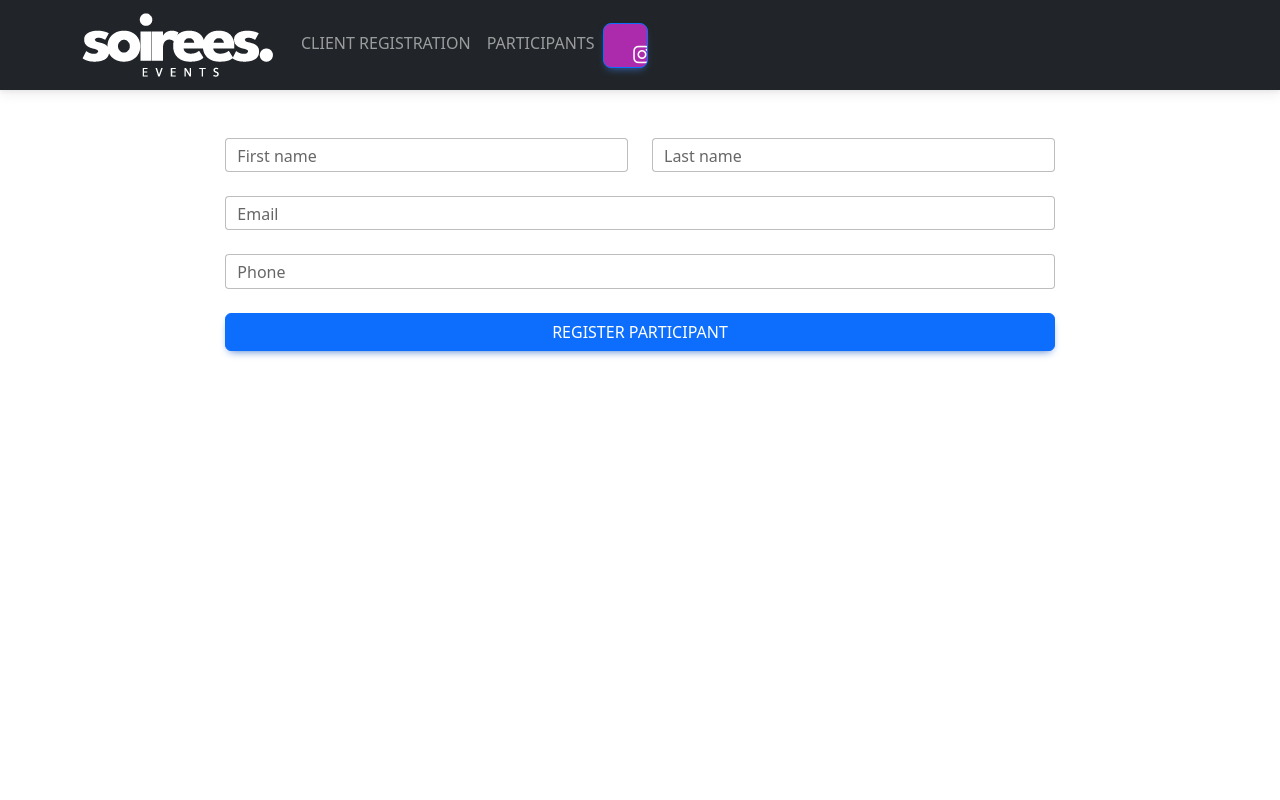
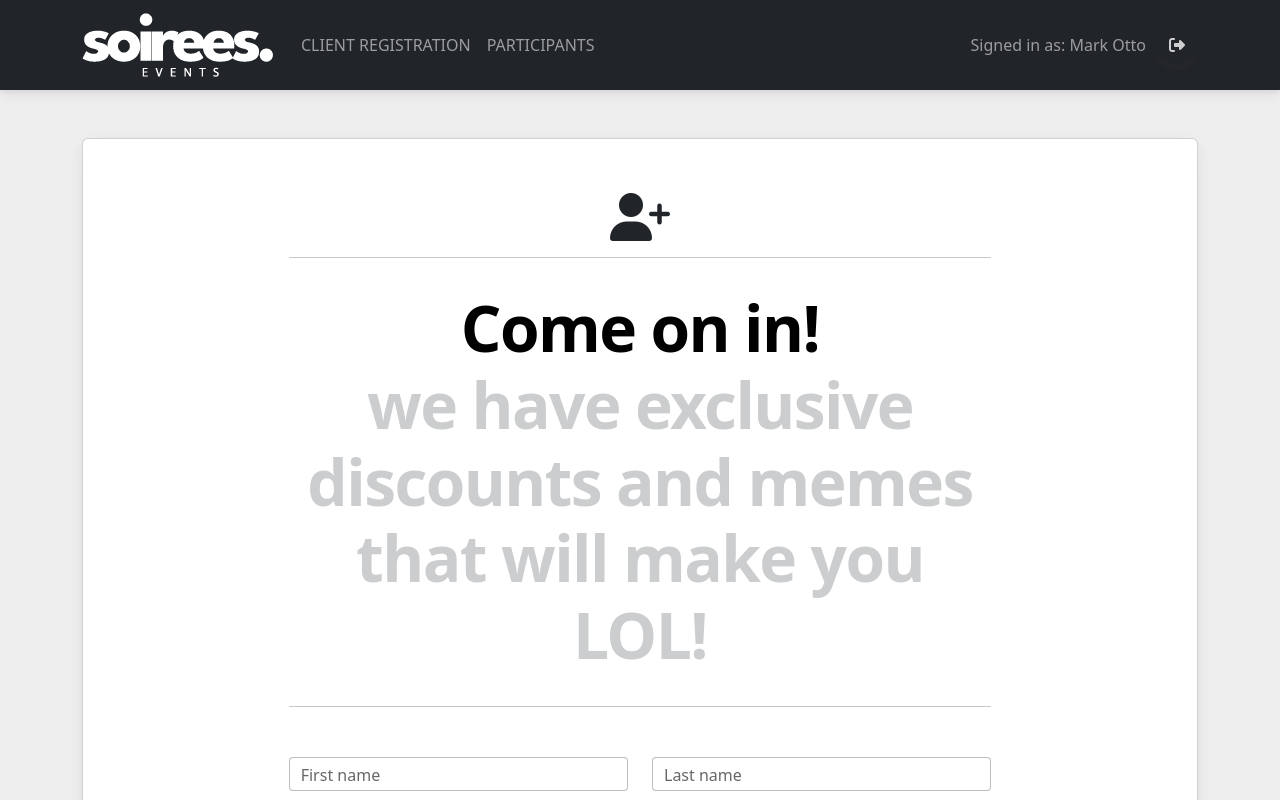
Before and after one commit to laurynvar/project-exam, a React (Create React App) app: page /clientregister in a window 1280 px wide. Shown: the top 800 px of the page. Built offline with nearby package versions, Linux system fonts and the light colour scheme; no server answers; the HTML template or start-up script is replaced by a standard one.

Commit message:
Some styles added

```diff
--- a/src/components/ClientRegister.jsx
+++ b/src/components/ClientRegister.jsx
@@ -7,6 +7,10 @@ import {
   MDBInput,
   MDBBtn,
   MDBTextArea,
+  MDBCard,
+  MDBCardBody,
+  MDBIcon,
+  MDBTypography,
 } from "mdb-react-ui-kit";
 import axios from "axios";
 
@@ -34,11 +38,43 @@ export const ClientRegister = () => {
   };
 
   return (
-    <MDBContainer fluid className="mt-5">
-      <section>
+    <section className="h-100 h-custom" style={{ backgroundColor: "#eee" }}>
+      <MDBContainer className="py-5 h-100">
+        <MDBCol>
+          <MDBCard>
+            <MDBCardBody className="p-4">
               <MDBRow className="justify-content-center">
                 <MDBCol lg="8">
-            <form onSubmit={handleOnSubmit}>
+                  <div className="text-center">
+                    <MDBIcon
+                      fas
+                      icon="user-plus"
+                      size="3x"
+                      style={{ marginTop: "30px" }}
+                    />
+                    <hr />
+                    <MDBRow>
+                      <h1
+                        className="my-3 display-3 fw-bold ls-tight"
+                        style={{
+                          color: "black",
+                        }}
+                      >
+                        Come on in! <br />
+                        <span
+                          style={{
+                            color:
+                              "hsl(210, 1.9999999999999931%, 80.3921568627451%)",
+                          }}
+                        >
+                          we have exclusive discounts and memes that will make
+                          you LOL!
+                        </span>
+                      </h1>
+                    </MDBRow>
+                    <hr />
+                  </div>
+                  <form style={{ marginTop: "50px" }} onSubmit={handleOnSubmit}>
                     <MDBRow>
                       <MDBCol>
                         <MDBInput
@@ -79,13 +115,17 @@ export const ClientRegister = () => {
                       type="submit"
                       block
                       className="mb-4"
+                      color="dark"
                     >
                       Register participant
                     </MDBBtn>
                   </form>
                 </MDBCol>
               </MDBRow>
+            </MDBCardBody>
+          </MDBCard>
+        </MDBCol>
+      </MDBContainer>
     </section>
-    </MDBContainer>
   );
 };
--- a/src/components/NavBar.jsx
+++ b/src/components/NavBar.jsx
@@ -23,7 +23,7 @@ export const NavBar = ({ isLoading, onLogOut }) => {
             <img src={logo} alt="logo" />
           </Navbar.Brand>
           <Nav className="me-auto">
-            {isSignedIn ? (
+            {isSignedIn && (
               <>
                 <Nav.Link as={Link} to="/clientregister">
                   CLIENT REGISTRATION
@@ -31,13 +31,20 @@ export const NavBar = ({ isLoading, onLogOut }) => {
                 <Nav.Link as={Link} to="/participants">
                   PARTICIPANTS
                 </Nav.Link>
+              </>
+            )}
+          </Nav>
+          <Nav>
+            {isSignedIn ? (
+              <>
+                <Navbar.Text>Signed in as: Mark Otto</Navbar.Text>
                 <MDBBtn
+                  color="dark"
+                  className="rounded-circle"
                   onClick={onLogOut}
-                  size="lg"
-                  floating
-                  style={{ backgroundColor: "#ac2bac" }}
+                  style={{ color: "#cecece", marginLeft: "10px" }}
                 >
-                  {isSignedIn && <MDBIcon fab icon="instagram" />}
+                  <MDBIcon fas icon="sign-out-alt" />
                 </MDBBtn>
               </>
             ) : (
--- a/src/components/Participant.jsx
+++ b/src/components/Participant.jsx
@@ -24,7 +24,7 @@ export const Participant = ({ participant, onDelete }) => {
             <div className="d-flex flex-row align-items-center">
               <div>
                 <MDBCardImage
-                  src="https://global-uploads.webflow.com/618e36726d3c0f19c9284e56/61f7ce8e8dc8d6499373f820_user.png"
+                  src="https://simg.nicepng.com/png/small/136-1366211_group-of-10-guys-login-user-icon-png.png"
                   fluid
                   className="rounded-circle"
                   alt=""
@@ -45,12 +45,18 @@ export const Participant = ({ participant, onDelete }) => {
                   className="fw-normal mb-0"
                 ></MDBTypography>
               </div>
+              <MDBIcon fas icon="phone" style={{ marginRight: "5px" }} />
               <div style={{ width: "150px" }}>
                 <MDBTypography tag="h5" className="mb-0">
                   {phone}
                 </MDBTypography>
               </div>
-              <MDBBtn onClick={() => onDelete(id)} style={{ color: "#cecece" }}>
+              <MDBBtn
+                color="dark"
+                className="rounded-circle"
+                onClick={() => onDelete(id)}
+                style={{ color: "#cecece" }}
+              >
                 <MDBIcon fas icon="trash-alt" />
               </MDBBtn>
             </div>
--- a/src/components/ParticipantList.jsx
+++ b/src/components/ParticipantList.jsx
@@ -3,6 +3,7 @@ import { Participant } from "./Participant";
 import axios from "axios";
 import { Link } from "react-router-dom";
 import { AuthenticationContext } from "./AuthenticationContext";
+import logo from "../assets/white_logo.png";
 
 import {
   MDBBtn,
@@ -109,93 +110,46 @@ export const ParticipantList = () => {
                                 alt=""
                               />
                             </div>
+
+                            <img src={logo} style={{ width: "150px" }} />
+                            <MDBTypography tag="h2" className="mb-0">
+                              RAMMSTEIN AFTERPARTY
+                            </MDBTypography>
+
+                            <hr />
+
+                            <p className="small">Venue:</p>
                             <MDBTypography tag="h5" className="mb-0">
-                              Event details
+                              Vilnius | Lithuania
                             </MDBTypography>
-                            <p className="small">Payment methods</p>
-                            <a href="#!" type="submit" className="text-white">
-                              <MDBIcon fab icon="cc-mastercard fa-2x me-2" />
-                            </a>
-                            <a href="#!" type="submit" className="text-white">
-                              <MDBIcon fab icon="cc-visa fa-2x me-2" />
-                            </a>
-                            <a href="#!" type="submit" className="text-white">
-                              <MDBIcon fab icon="cc-amex fa-2x me-2" />
-                            </a>
-                            <a href="#!" type="submit" className="text-white">
-                              <MDBIcon fab icon="cc-paypal fa-2x me-2" />
-                            </a>
 
-                            <form className="mt-4">
-                              <MDBInput
-                                className="mb-4"
-                                label="Cardholder's Name"
-                                type="text"
-                                size="lg"
-                                placeholder="Cardholder's Name"
-                                contrast
-                              />
+                            <MDBTypography tag="h5" className="mb-0">
+                              Vingio parkas
+                            </MDBTypography>
 
-                              <MDBInput
-                                className="mb-4"
-                                label="Card Number"
-                                type="text"
-                                size="lg"
-                                minLength="19"
-                                maxLength="19"
-                                placeholder="1234 5678 9012 3457"
-                                contrast
-                              />
+                            <MDBRow className="mb-4"></MDBRow>
 
                             <MDBRow className="mb-4">
                               <MDBCol md="6">
-                                  <MDBInput
-                                    className="mb-4"
-                                    label="Expiration"
-                                    type="text"
-                                    size="lg"
-                                    minLength="7"
-                                    maxLength="7"
-                                    placeholder="MM/YYYY"
-                                    contrast
-                                  />
+                                <p className="small">Date:</p>
+                                <MDBTypography tag="h5" className="mb-0">
+                                  23/05/22
+                                </MDBTypography>
                               </MDBCol>
                               <MDBCol md="6">
-                                  <MDBInput
-                                    className="mb-4"
-                                    label="Cvv"
-                                    type="text"
-                                    size="lg"
-                                    minLength="3"
-                                    maxLength="3"
-                                    placeholder="&#9679;&#9679;&#9679;"
-                                    contrast
-                                  />
+                                <p className="small">Time:</p>
+                                <MDBTypography tag="h5" className="mb-0">
+                                  11 PM - 3 AM
+                                </MDBTypography>
                               </MDBCol>
                             </MDBRow>
-                            </form>
 
                             <hr />
 
                             <div className="d-flex justify-content-between">
-                              <p className="mb-2">Subtotal</p>
-                              <p className="mb-2">100&euro;</p>
+                              <p className="mb-2">Registered participants</p>
+                              <p className="mb-2">100</p>
                             </div>
-
-                            <div className="d-flex justify-content-between">
-                              <p className="mb-2">Total(Incl. taxes)</p>
-                              <p className="mb-2">100&euro;</p>
-                            </div>
-
-                            <MDBBtn color="info" block size="lg">
-                              <div className="d-flex justify-content-between">
-                                <span>100&euro;</span>
-                                <span>
-                                  Checkout{" "}
-                                  <i className="fas fa-long-arrow-alt-right ms-2"></i>
-                                </span>
-                              </div>
-                            </MDBBtn>
                           </MDBCardBody>
                         </MDBCard>
                       </MDBCol>
```
Also changed, not shown: src/assets/home_hero.png (added). Lines whose indentation alone changed are shown as unchanged.
